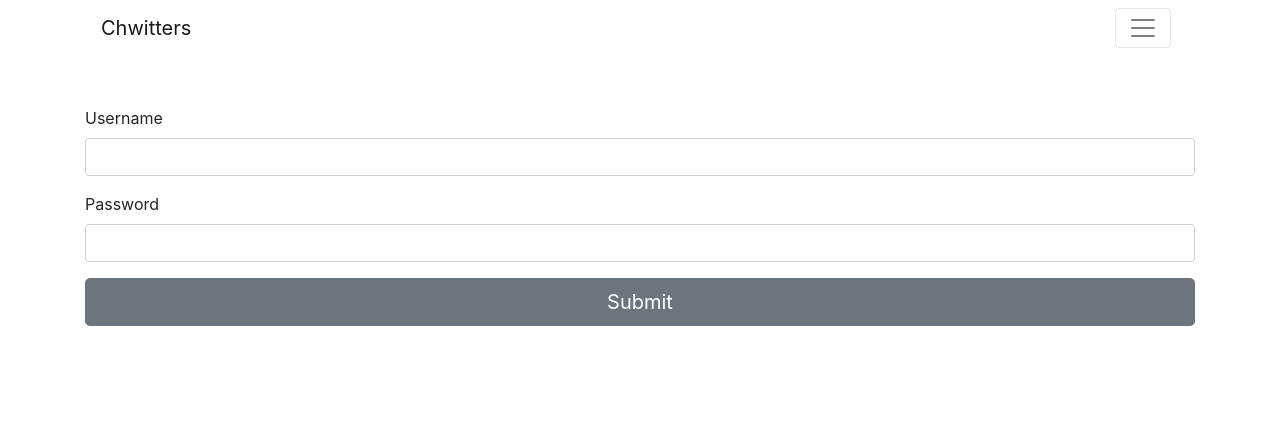
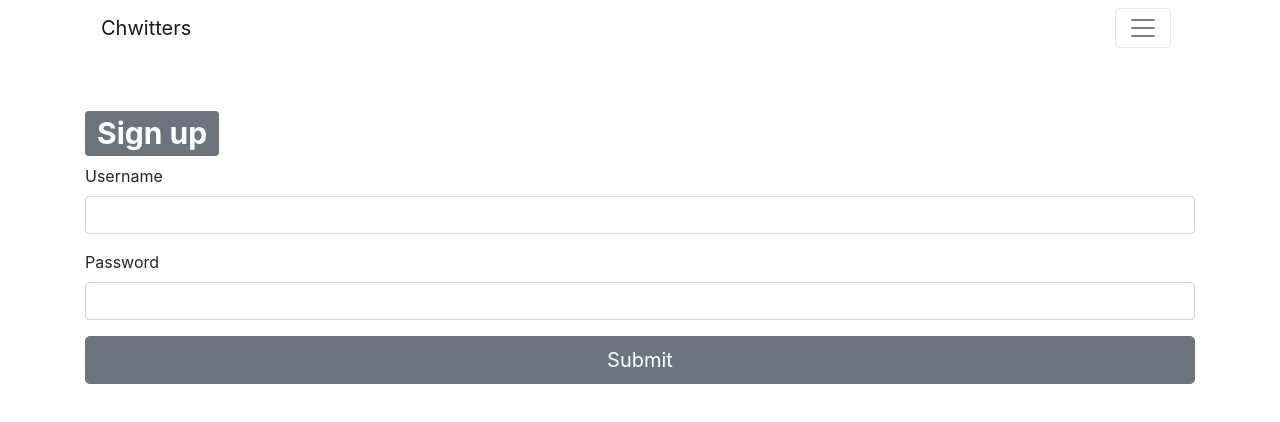
Before and after one commit to Mpinan/Chwetter, a React (Create React App) app in the folder chitter/: page /signup in a window 1280 px wide. Shown: the top 422 px of the page. Built offline with nearby package versions, Linux system fonts and the light colour scheme.

Commit message:
Clarify users log in and sign up

```diff
--- a/chitter/src/components/login.jsx
+++ b/chitter/src/components/login.jsx
@@ -1,5 +1,5 @@
 import React, { Component } from "react";
-import { Button, Form, FormGroup, Label, Input } from "reactstrap";
+import { Button, Form, FormGroup, Label, Input, Badge } from "reactstrap";
 import { Redirect } from "react-router-dom";
 
 class Login extends Component {
@@ -77,6 +77,11 @@ class Login extends Component {
   render() {
     return (
       <Form style={{ margin: "50px 0" }} onSubmit={this.handleLogin.bind(this)}>
+        <div>
+          <h1>
+            <Badge color="secondary">Log in</Badge>
+          </h1>
+        </div>
         {this.renderRedirect()}
         <FormGroup>
           <Label for="username">Username</Label>
--- a/chitter/src/components/navbar.jsx
+++ b/chitter/src/components/navbar.jsx
@@ -24,6 +24,7 @@ const NavBar = () => {
       return (
         <NavItem>
           <NavLink href="/login">Log in</NavLink>
+          <NavLink href="/signup">Sign up</NavLink>
         </NavItem>
       );
     } else {
@@ -45,12 +46,7 @@ const NavBar = () => {
         </NavbarBrand>
         <NavbarToggler onClick={toggleNavbar} className="mr-2" />
         <Collapse isOpen={!collapsed} navbar>
-          <Nav navbar>
-            {handleButton()}
-            <NavItem>
-              <NavLink href="/signup">Sign up</NavLink>
-            </NavItem>
-          </Nav>
+          <Nav navbar>{handleButton()}</Nav>
         </Collapse>
       </Navbar>
     </div>
--- a/chitter/src/components/signup.jsx
+++ b/chitter/src/components/signup.jsx
@@ -1,5 +1,5 @@
 import React, { Component } from "react";
-import { Button, Form, FormGroup, Label, Input } from "reactstrap";
+import { Button, Form, FormGroup, Label, Input, Badge } from "reactstrap";
 import { Redirect } from "react-router-dom";
 
 // const regex = /^(([^<>()\[\]\\.,;:\s@"]+(\.[^<>()\[\]\\.,;:\s@"]+)*)|(".+"))@((\[[0-9]{1,3}\.[0-9]{1,3}\.[0-9]{1,3}\.[0-9]{1,3}\])|(([a-zA-Z\-0-9]+\.)+[a-zA-Z]{2,}))$/;
@@ -78,6 +78,11 @@ class SignUp extends Component {
     return (
       <Form style={{ margin: "50px 0" }} onSubmit={this.handleLogin.bind(this)}>
         {this.renderRedirect()}
+        <div>
+          <h1>
+            <Badge color="secondary">Sign up</Badge>
+          </h1>
+        </div>
         <FormGroup>
           <Label for="username">Username</Label>
           <Input
```
